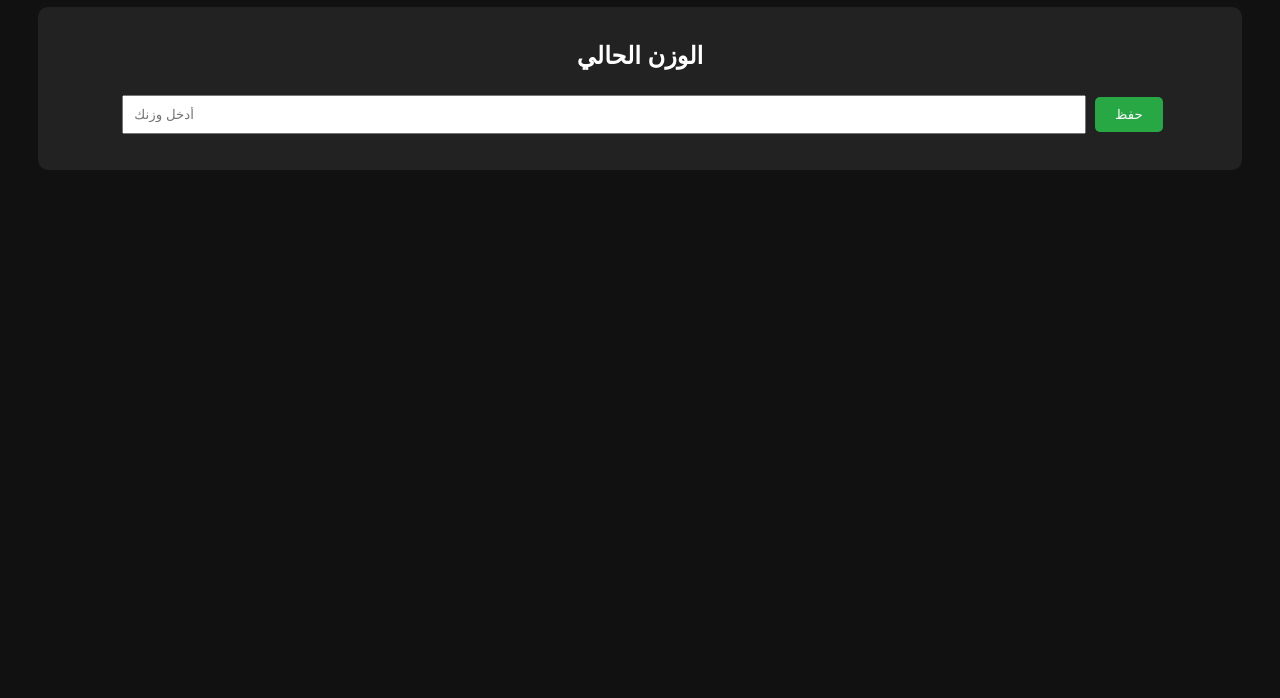
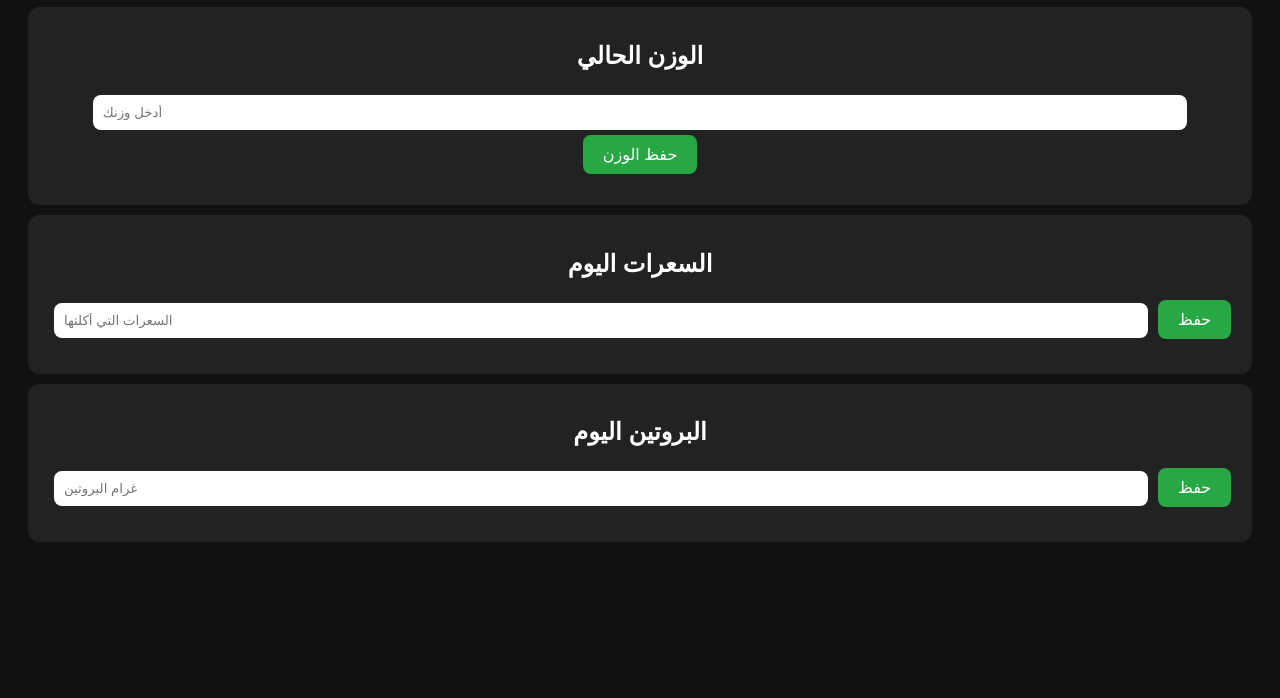
Before and after one commit to adamhaidar2-sys/adam-cut, a plain HTML site: page index.html in a window 1280 px wide. Shown: the part 102-800 px from the top of the page. Drawn offline with Linux system fonts and the light colour scheme.

Commit message:
Update index.html

```diff
--- a/index.html
+++ b/index.html
@@ -9,26 +9,32 @@ body{
 font-family:Arial,sans-serif;
 background:#111;
 color:white;
+padding:20px;
 text-align:center;
-padding:20px;
 }
 .card{
 background:#222;
 padding:15px;
-border-radius:10px;
-margin:10px;
+margin:10px 0;
+border-radius:12px;
 }
 input{
+width:90%;
 padding:10px;
-width:80%;
 margin:5px;
+border-radius:8px;
+border:none;
 }
 button{
 padding:10px 20px;
+border:none;
+border-radius:8px;
 background:#28a745;
 color:white;
-border:none;
-border-radius:5px;
+font-size:16px;
+}
+h1{
+color:#28a745;
 }
 </style>
 </head>
@@ -38,17 +44,42 @@ border-radius:5px;
 
 <div class="card">
 <h2>الوزن الحالي</h2>
-<input type="number" id="weight" placeholder="أدخل وزنك">
-<button onclick="saveWeight()">حفظ</button>
-<p id="result"></p>
+<input id="weight" type="number" placeholder="أدخل وزنك">
+<button onclick="saveWeight()">حفظ الوزن</button>
+<p id="weightResult"></p>
+</div>
+
+<div class="card">
+<h2>السعرات اليوم</h2>
+<input id="calories" type="number" placeholder="السعرات التي أكلتها">
+<button onclick="saveCalories()">حفظ</button>
+<p id="caloriesResult"></p>
+</div>
+
+<div class="card">
+<h2>البروتين اليوم</h2>
+<input id="protein" type="number" placeholder="غرام البروتين">
+<button onclick="saveProtein()">حفظ</button>
+<p id="proteinResult"></p>
 </div>
 
 <script>
 function saveWeight(){
 let w=document.getElementById("weight").value;
 localStorage.setItem("weight",w);
-document.getElementById("result").innerHTML=
-"تم حفظ الوزن: "+w+" كغ";
+document.getElementById("weightResult").innerHTML="وزنك الحالي: "+w+" كغ";
+}
+
+function saveCalories(){
+let c=document.getElementById("calories").value;
+localStorage.setItem("calories",c);
+document.getElementById("caloriesResult").innerHTML="السعرات: "+c;
+}
+
+function saveProtein(){
+let p=document.getElementById("protein").value;
+localStorage.setItem("protein",p);
+document.getElementById("proteinResult").innerHTML="البروتين: "+p+" غ";
 }
 </script>
 
```
